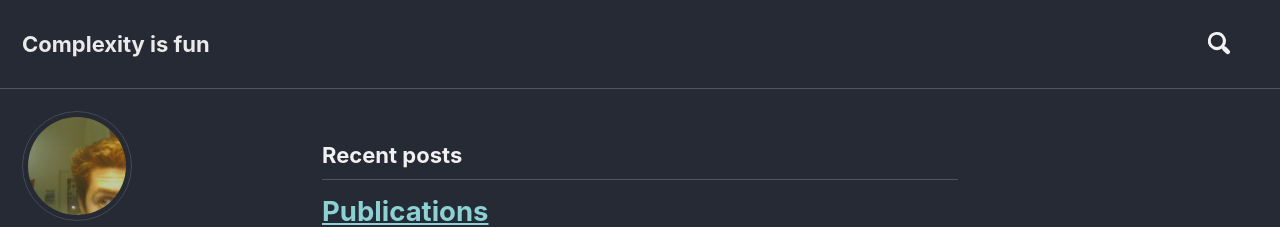
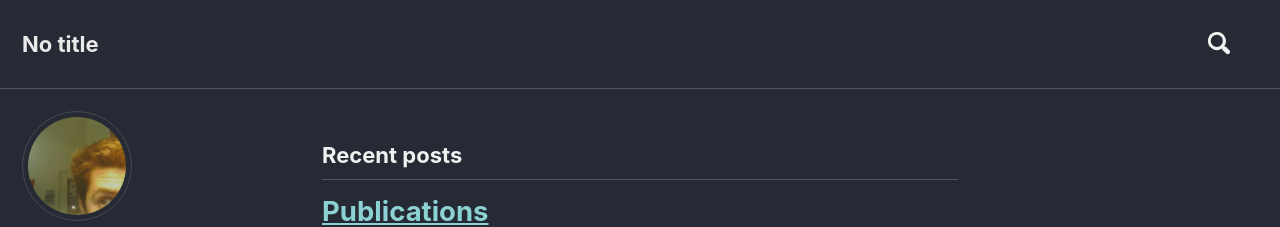
Before and after one commit to mattiamazzoli/mattiamazzoli.github.io, a Jekyll site: the page built from index.html, in a window 1280 px wide and 900 px high. Shown: the top 227 px of the window. Built offline with Jekyll 4.4.1, drawn with Linux system fonts in a browser that asks for light colours; nearby versions of some CDN libraries; the list of posts is cut into pages by our own code.

Commit message:
Initial commit

```diff
--- a/_config.yml
+++ b/_config.yml
@@ -18,7 +18,7 @@ minimal_mistakes_skin    : "dark" # "air", "aqua", "contrast", "dark", "dirt", "
 layout: single
 repository               : "mattiamazzoli/mattiamazzoli.github.io"
 locale                   : "en-US"
-title                    : "Complexity is fun"
+title                    : "No title"
 header:
   teaser: "/assets/images/teaser.jpg"
 
```
